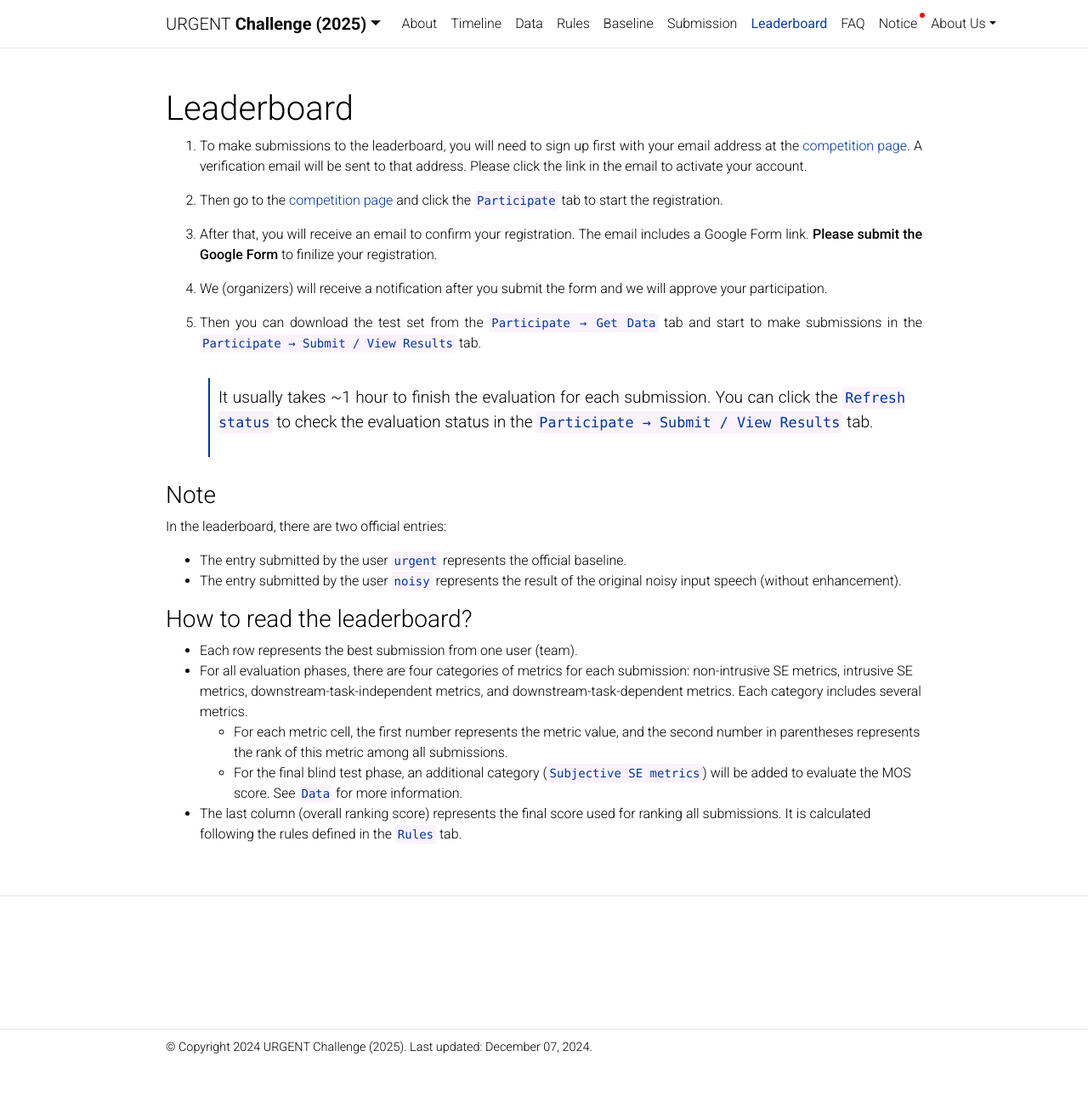
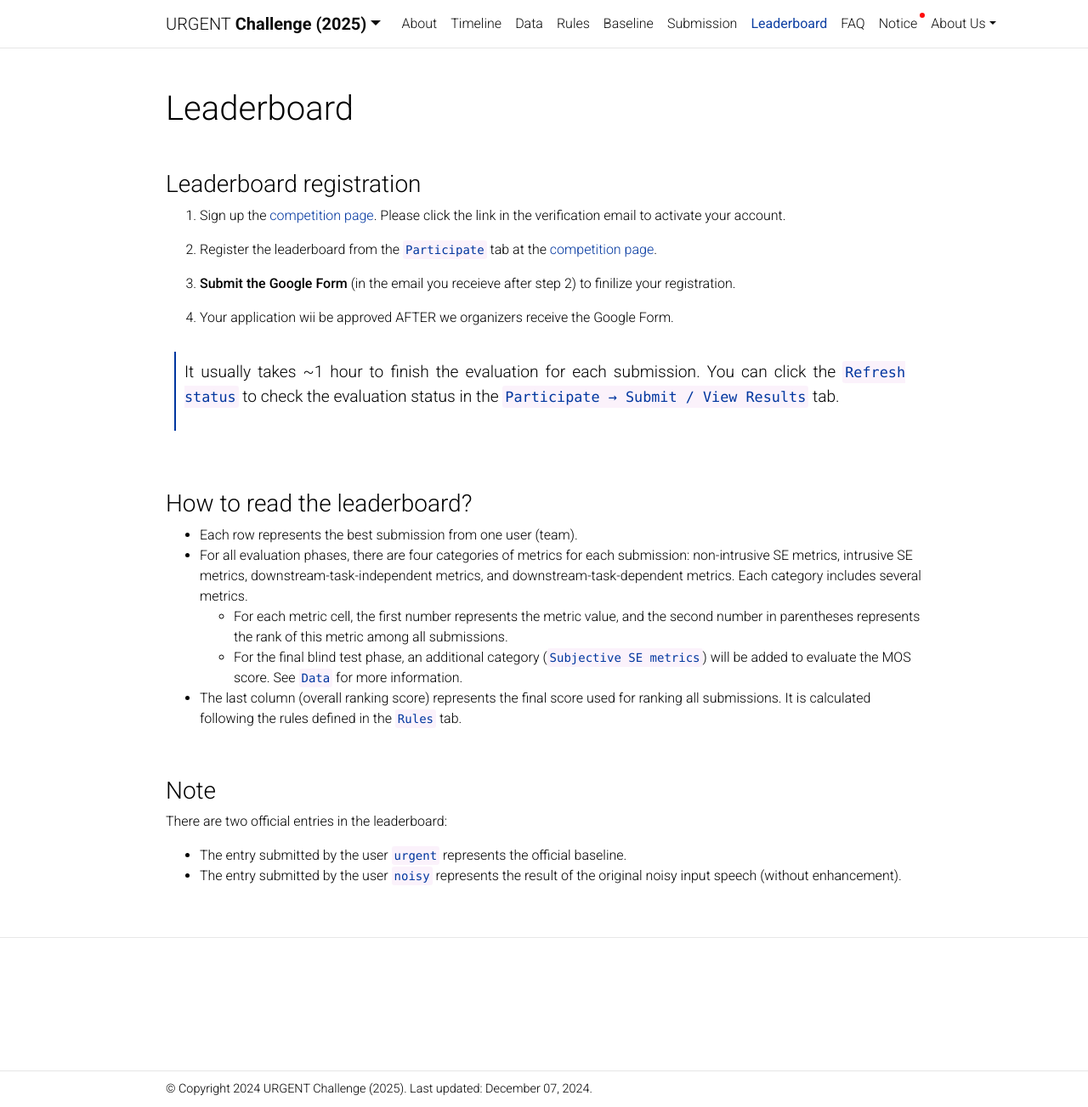
Before and after one commit to urgent-challenge/urgent2025, a Jekyll site: the page built from _pages/leaderboard.md, in a window 1280 px wide and 1303 px high. Shown: the whole window at 85% size. Built offline with Jekyll 4.4.1, drawn with Linux system fonts in a browser that asks for light colours; comment, search, counter and statistics services are not loaded; a style sheet for code colours, icons or effects is not loaded.

Commit message:
leaderboard

```diff
--- a/_pages/leaderboard.md
+++ b/_pages/leaderboard.md
@@ -14,22 +14,22 @@ The blind test leaderboard has been closed since the challenge has completed. Th
 
 -->
 
-1. To make submissions to the leaderboard, you will need to sign up first with your email address at the [competition page](https://urgent-challenge.com). A verification email will be sent to that address. Please click the link in the email to activate your account.
+<br>
 
-2. Then go to the [competition page](https://urgent-challenge.com/competitions/13) and click the `Participate` tab to start the registration.
+### Leaderboard registration
 
-3. After that, you will receive an email to confirm your registration. The email includes a Google Form link. **Please submit the Google Form** to finilize your registration.
+1. Sign up the [competition page](https://urgent-challenge.com). Please click the link in the verification email to activate your account.
 
-4. We (organizers) will receive a notification after you submit the form and we will approve your participation.
+2. Register the leaderboard from the `Participate` tab at the [competition page](https://urgent-challenge.com/competitions/13).
 
-5. Then you can download the test set from the `Participate → Get Data` tab and start to make submissions in the `Participate → Submit / View Results` tab.
+3. **Submit the Google Form** (in the email you receieve after step 2) to finilize your registration.
+
+4. Your application wii be approved AFTER we organizers receive the Google Form.
+
+<!-- 5. Then you can download the test set from the `Participate → Get Data` tab and start to make submissions in the `Participate → Submit / View Results` tab.-->
 > It usually takes ~1 hour to finish the evaluation for each submission. You can click the `Refresh status` to check the evaluation status in the `Participate → Submit / View Results` tab.
 
-### Note
-
-In the leaderboard, there are two official entries:
-  * The entry submitted by the user `urgent` represents the official baseline.
-  * The entry submitted by the user `noisy` represents the result of the original noisy input speech (without enhancement).
+<br>
 
 ### How to read the leaderboard?
 
@@ -38,3 +38,11 @@ In the leaderboard, there are two official entries:
       * For each metric cell, the first number represents the metric value, and the second number in parentheses represents the rank of this metric among all submissions.
       * For the final blind test phase, an additional category (`Subjective SE metrics`) will be added to evaluate the MOS score. See [`Data`](/urgent2025/data) for more information.
   * The last column (overall ranking score) represents the final score used for ranking all submissions. It is calculated following the rules defined in the [`Rules`](/urgent2025/rules) tab.
+
+<br>
+
+### Note
+
+There are two official entries in the leaderboard:
+  * The entry submitted by the user `urgent` represents the official baseline.
+  * The entry submitted by the user `noisy` represents the result of the original noisy input speech (without enhancement).
```
